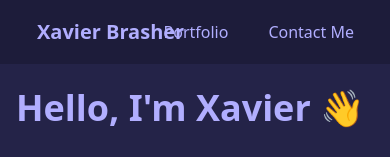
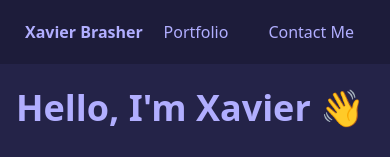
Before and after one commit to xavierbrasher/portfolio, a React (Vite) app in the folder Client/: page / in a window 390 px wide. Shown: the top 157 px of the page. Built offline with nearby package versions, Linux system fonts and the light colour scheme.

Commit message:
Fixed a bug, made text look better on smaller devices (TODO: Fix stupid folding phone one as its stupid)

```diff
--- a/Client/src/components/footer.tsx
+++ b/Client/src/components/footer.tsx
@@ -1,6 +1,6 @@
 export default function Footer() {
     return (
-        <footer className="footer footer-center p-4 bg-base-300 text-base-content fixed bottom-0">
+        <footer className="footer footer-center mt-4 p-4 bg-base-300 text-base-content fixed bottom-0 xl:mt-0">
             <div>
                 <p>Copyright © 2022 - All right reserved by Xavier Brasher</p>
             </div>
--- a/Client/src/components/navbar.tsx
+++ b/Client/src/components/navbar.tsx
@@ -3,8 +3,11 @@ import { Link } from "react-router-dom";
 export default function NavBar() {
     return (
         <div className="navbar bg-base-300">
-            <div className="flex-1 ml-3">
-                <Link to={"/"} className="btn btn-ghost normal-case text-xl">
+            <div className="flex-1 xl:ml-3">
+                <Link
+                    to={"/"}
+                    className="btn btn-ghost normal-case  xl:text-xl font-bold text-base"
+                >
                     Xavier Brasher
                 </Link>
             </div>
--- a/Client/src/components/projects.tsx
+++ b/Client/src/components/projects.tsx
@@ -1,6 +1,6 @@
 export default function Projects() {
     return (
-        <div className="mb-4">
+        <div className="xl:mb-4 mb-8">
             <h1 className="text-4xl font-bold mb-3">Projects: </h1>
             <p className="text-xl">
                 <p className="font-bold inline">Stick It In: </p>A fun and
```
